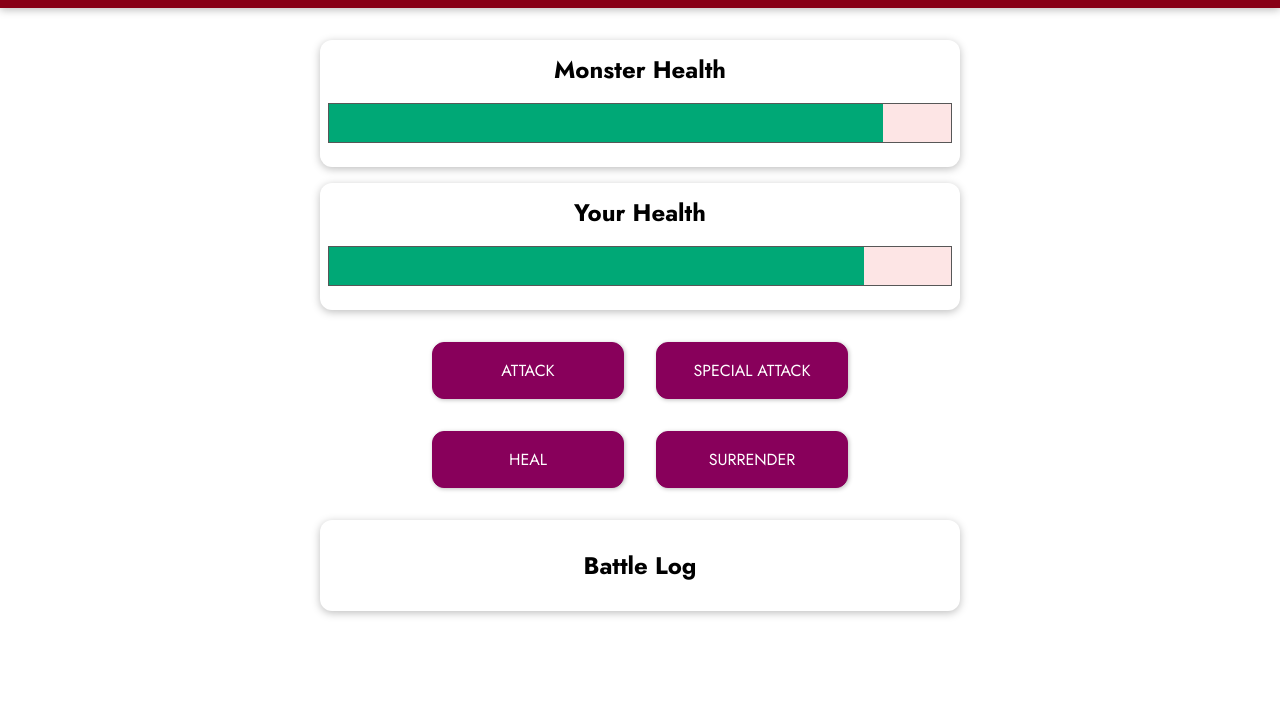
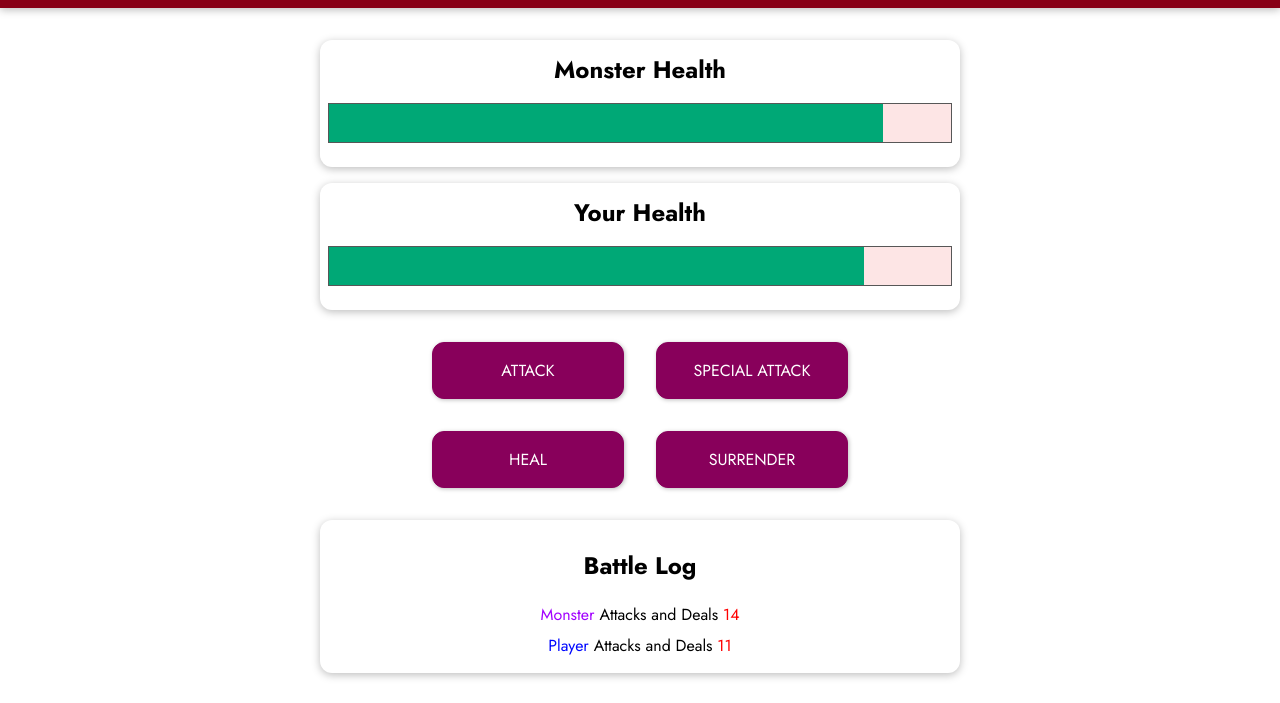
Before and after one commit to Alfredo3232/vue-monster-game, a website: page app/index.html in a window 1280 px wide. Both pictures are taken after a click on the button "ATTACK". Shown: the part 97-800 px from the top of the page. Drawn offline with nearby package versions, Linux system fonts and the light colour scheme.

Commit message:
add message log dunctionality

```diff
--- a/app/app.js
+++ b/app/app.js
@@ -11,7 +11,8 @@ const app = Vue.createApp({
             monsterHealth: 100,
             currentRound: 0,
             specialActions: 0,
-            winner: null
+            winner: null,
+            logMessages: []
         };
     },
     computed: {
@@ -62,6 +63,7 @@ const app = Vue.createApp({
             this.monsterHealth = 100;
 
             this.winner = null;
+            this.logMessages = [];
 
             this.currentRound = 0;
             this.specialActions = 0;
@@ -72,24 +74,24 @@ const app = Vue.createApp({
             const attackValue = getRandomValue(5, 12);
             this.monsterHealth -= attackValue;
 
+            this.addLogMessage('Player', 'Attack', attackValue);
             this.attackPlayer();
         },
         attackPlayer() {
             const attackValue = getRandomValue(8, 15);
             this.playerHealth -= attackValue;
+
+            this.addLogMessage('Monster', 'Attack', attackValue);
         },
         specialAttackMonster() {
-            // this.currentRound++;
-
             const attackValue = getRandomValue(10, 25);
             this.monsterHealth -= attackValue;
 
+            this.addLogMessage('Player', 'Special Attack', attackValue);
             this.attackPlayer();
             this.specialActions--;
         },
         healPlayer() {
-            // this.currentRound++;
-
             const healValue = getRandomValue(8, 20);
             if (this.playerHealth + healValue > 100) {
                 this.playerHealth = 100;
@@ -97,10 +99,19 @@ const app = Vue.createApp({
                 this.playerHealth += healValue;
             }
 
+            this.addLogMessage('Player', 'Heals', healValue);
             this.attackPlayer();
         },
         surrender() {
             this.winner = 'monster';
+        },
+        addLogMessage(who, what, value) {
+            this.logMessages.unshift({
+                actionBy: who,
+                actionType: what,
+                actionValue: value
+            });
+
         }
     }
 });
--- a/app/index.html
+++ b/app/index.html
@@ -53,7 +53,22 @@
 
     <section id="log" class="container">
       <h2>Battle Log</h2>
-      <ul></ul>
+      <ul>
+        <li v-for="logMessage in logMessages">
+          <span
+            :class="{'log--player': logMessage.actionBy === 'Player', 'log--monster': logMessage.actionBy === 'Monster'}">
+            {{ logMessage.actionBy === 'Player' ? 'Player ' : 'Monster ' }}
+          </span>
+          <span v-if="logMessage.actionType === 'Heals'">
+            Heals Himself
+            <span class="log--heal">{{ logMessage.actionValue }}</span>
+          </span>
+          <span v-else>
+            {{ logMessage.actionType }}s and Deals
+            <span class="log--damage">{{ logMessage.actionValue }}</span>
+          </span>
+        </li>
+      </ul>
     </section>
 
   </div>
--- a/app/styles.css
+++ b/app/styles.css
@@ -103,11 +103,11 @@ button:disabled {
 }
 
 .log--player {
-  color: #7700ff;
+  color: #0008ff;
 }
 
 .log--monster {
-  color: #da8d00;
+  color: #a200ff;
 }
 
 .log--damage {
--- a/server.js
+++ b/server.js
@@ -5,8 +5,8 @@ const PORT = 3000;
 
 app.use(express.static(__dirname + "/app"));
 
-app.get('/', function (request, response) {
-    response.sendFile(__dirname + '/app/index.html');
+app.get('/', function (req, res) {
+    res.sendFile(__dirname + '/app/index.html');
 });
 
 app.listen(PORT, () => {
```
